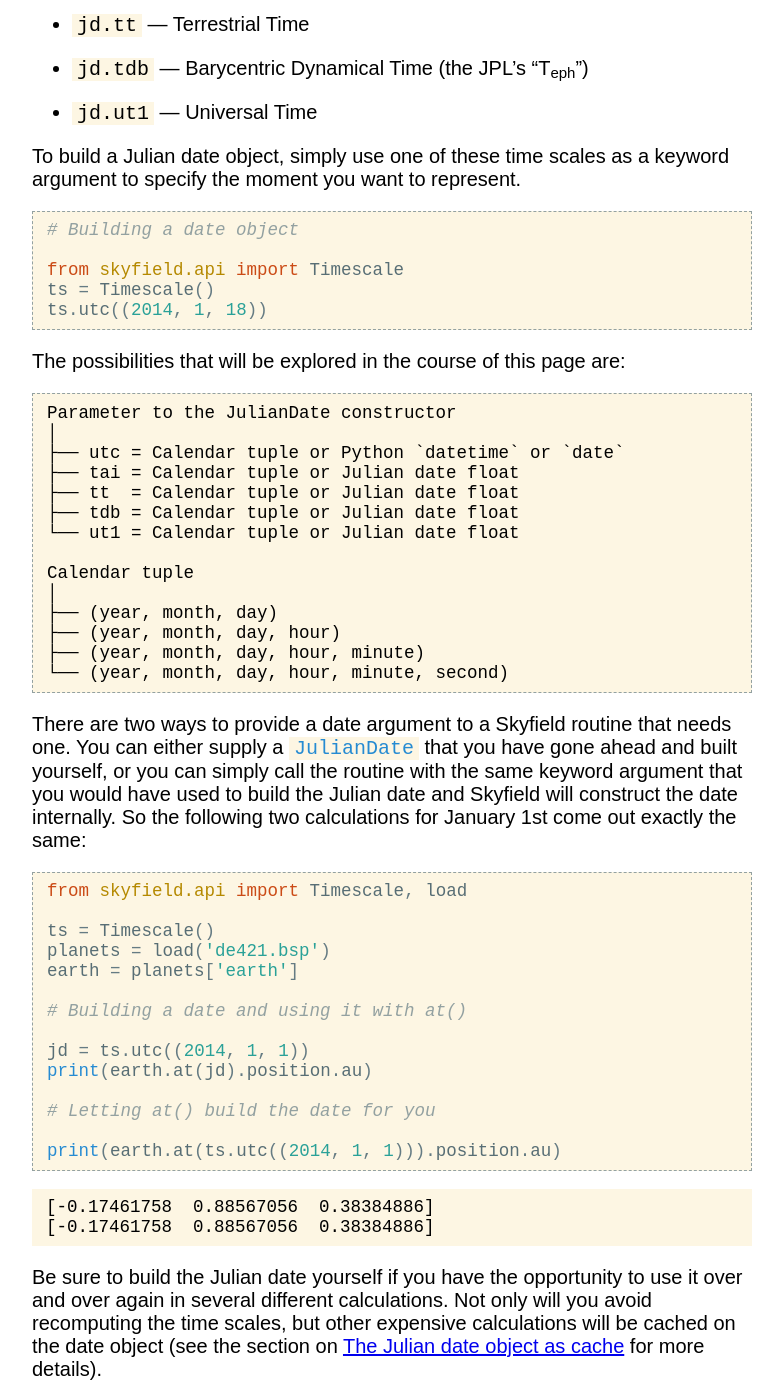
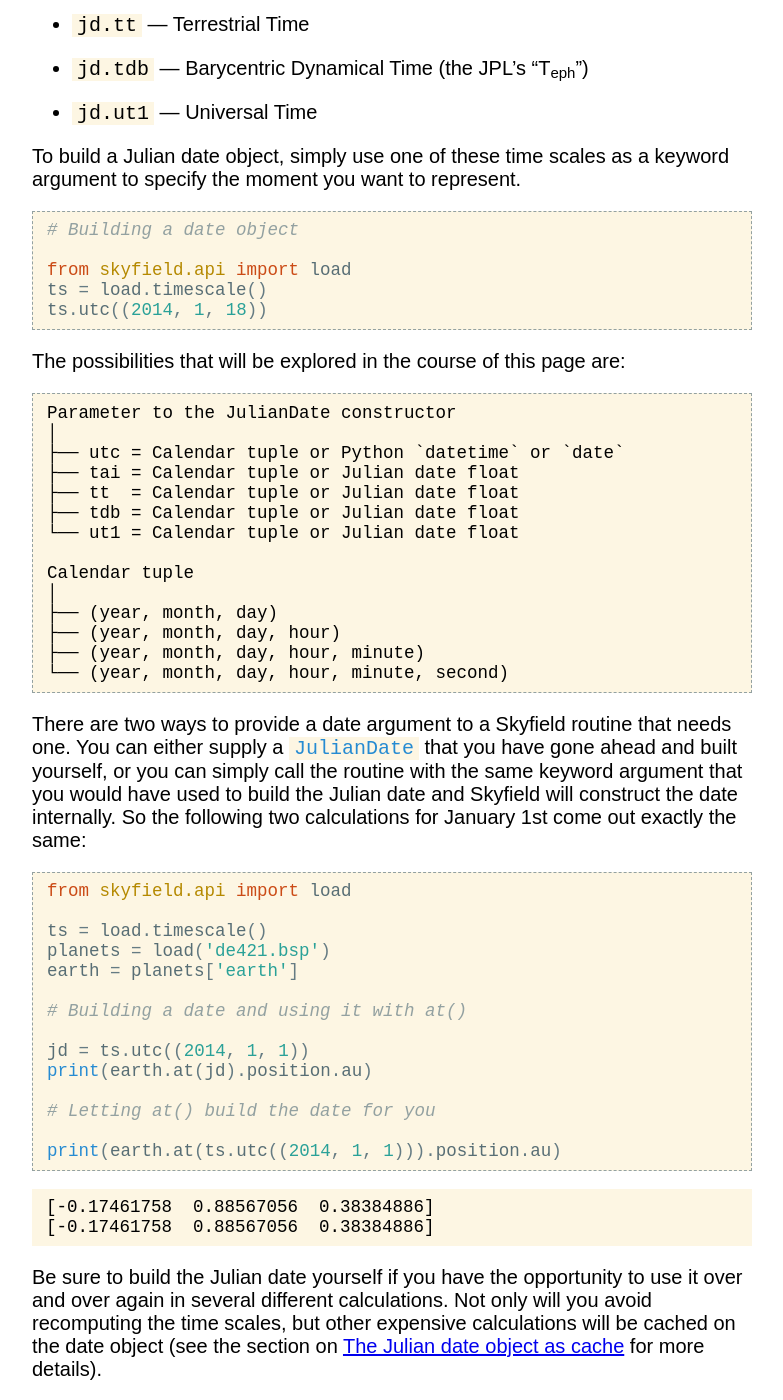
Before and after one commit to skyfielders/python-skyfield, a Sphinx documentation site: the page built from skyfield/documentation/time.rst, in a window 1280 px wide and 1400 px high, scrolled down 425 px. Shown: the whole window, without its empty margins (248-1031 px from the left). Built offline with Sphinx 7.4.7, drawn with Linux system fonts in a browser that asks for light colours; some of the changed text lies outside the part shown.

Commit message:
Update documentation with new load.timescale()

```diff
--- a/README.rst
+++ b/README.rst
@@ -10,12 +10,12 @@ positions for planets and Earth satellites.
 
 ::
 
-   from skyfield.api import load, Timescale
+   from skyfield.api import load
 
    planets = load('de421.bsp')
    earth, mars = planets['earth'], planets['mars']
 
-   ts = Timescale()
+   ts = load.timescale()
    jd = ts.now()
    position = earth.at(jd).observe(mars)
    ra, dec, distance = position.radec()
--- a/skyfield/documentation/earth-satellites.rst
+++ b/skyfield/documentation/earth-satellites.rst
@@ -31,9 +31,9 @@ to compute its apparent position relative to a location on Earth:
     2 25544  51.6498 109.4756 0003572  55.9686 274.8005 15.49815350868473
     """
 
-    from skyfield import api
-    ts = api.Timescale()
-    eph = api.load('de421.bsp')
+    from skyfield.api import load
+    ts = load.timescale()
+    eph = load('de421.bsp')
     earth = eph['earth']
 
     bluffton = earth.topos('40.8939 N', '83.8917 W')
--- a/skyfield/documentation/stars.rst
+++ b/skyfield/documentation/stars.rst
@@ -19,14 +19,14 @@ generated by:
 
 .. testcode::
 
-    from skyfield.api import Star, Timescale, load
+    from skyfield.api import Star, load
     planets = load('de421.bsp')
     earth = planets['earth']
 
     barnard = Star(ra_hours=(17, 57, 48.49803),
                    dec_degrees=(4, 41, 36.2072))
 
-    ts = Timescale()
+    ts = load.timescale()
     jd = ts.now()
     astrometric = earth.at(jd).observe(barnard)
     ra, dec, distance = astrometric.radec()
--- a/skyfield/documentation/time.rst
+++ b/skyfield/documentation/time.rst
@@ -39,8 +39,8 @@ as a keyword argument to specify the moment you want to represent.
 
     # Building a date object
 
-    from skyfield.api import Timescale
-    ts = Timescale()
+    from skyfield.api import load
+    ts = load.timescale()
     ts.utc((2014, 1, 18))
 
 The possibilities that will be explored in the course of this page
@@ -73,9 +73,9 @@ come out exactly the same:
 
 .. testcode::
 
-    from skyfield.api import Timescale, load
+    from skyfield.api import load
 
-    ts = Timescale()
+    ts = load.timescale()
     planets = load('de421.bsp')
     earth = planets['earth']
 
@@ -150,11 +150,11 @@ and configured with the correct time zone):
 
 .. testcode::
 
-    from skyfield.api import Timescale
+    from skyfield.api import load
 
     # Asking the current date and time
 
-    ts = Timescale()
+    ts = load.timescale()
     jd = ts.now()
     print(jd.utc_jpl())
 
@@ -638,7 +638,7 @@ and provide it to your Julian date manually:
 
 .. testcode::
 
-    Timescale(delta_t=67.2810).utc((2014, 1, 1))
+    load.timescale(delta_t=67.2810).utc((2014, 1, 1))
 
 .. _date-cache:
 
```
Also changed, not shown: skyfield/documentation/index.rst (+4 -4 lines), skyfield/documentation/positions.rst (+6 -6 lines), 2 other files.
